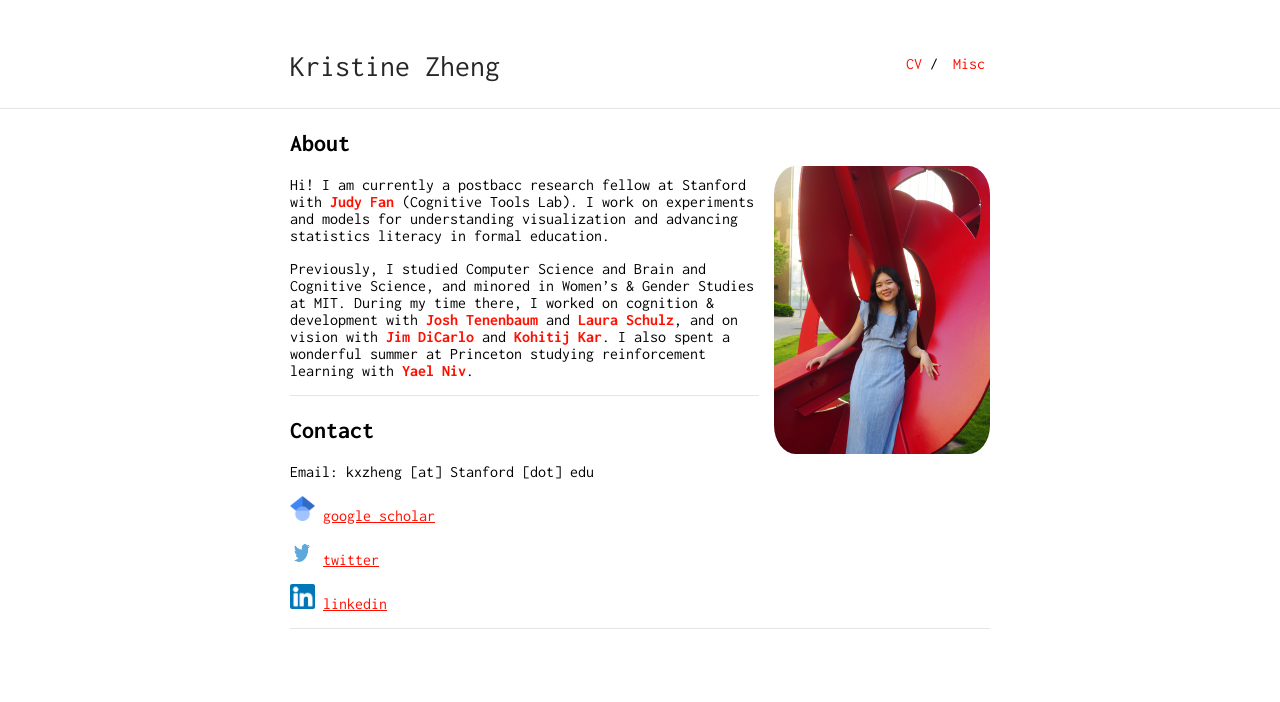
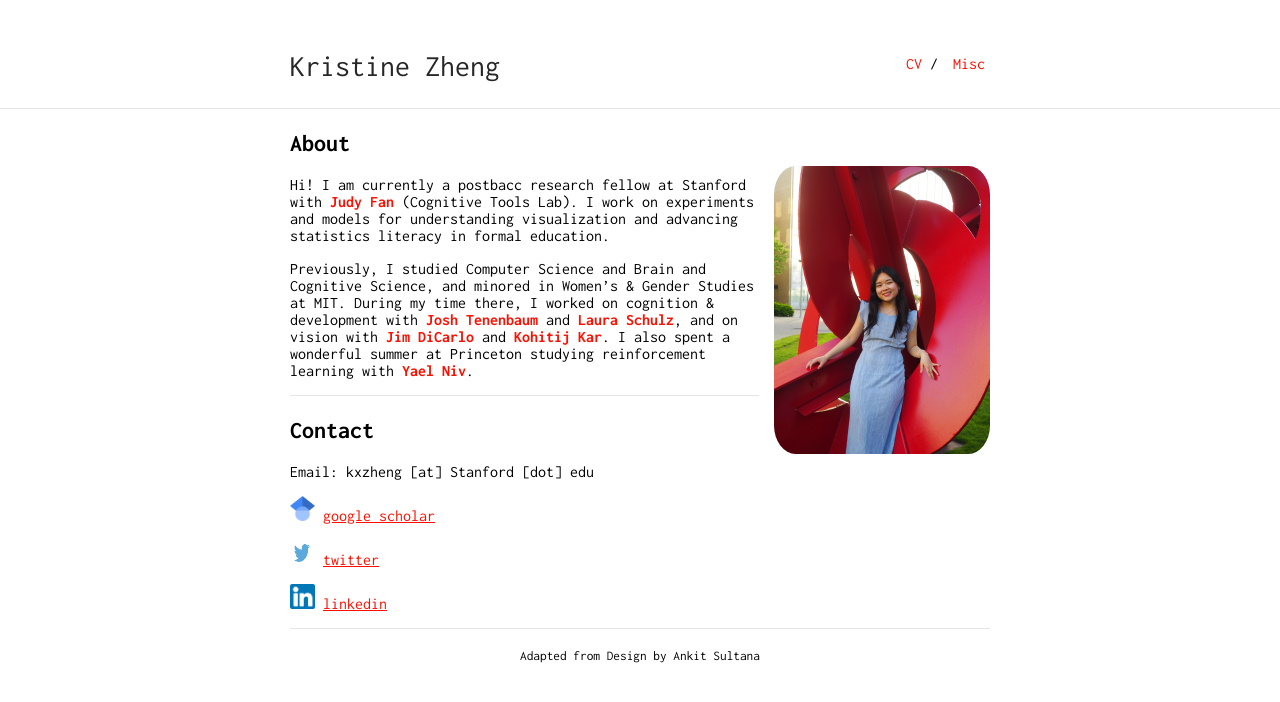
Before and after one commit to kristinezheng/kristinezheng.github.io, a Jekyll site: the page built from index.md, in a window 1280 px wide. Shown: the top 702 px of the page. Built offline with Jekyll 4.4.1, drawn with Linux system fonts in a browser that asks for light colours; our own code applies the rules of GitHub Pages for plain Markdown files.

Commit message:
reference

```diff
--- a/_config.yml
+++ b/_config.yml
@@ -9,7 +9,7 @@ tracking_id: #
 
 footer: yes
 footer_url: "https://kristinezheng.github.io/"
-footer_text: #"Page design by Ankit Sultana"
+footer_text: "Adapted from Design by Ankit Sultana"
 
 sass:
     style: compressed
```
